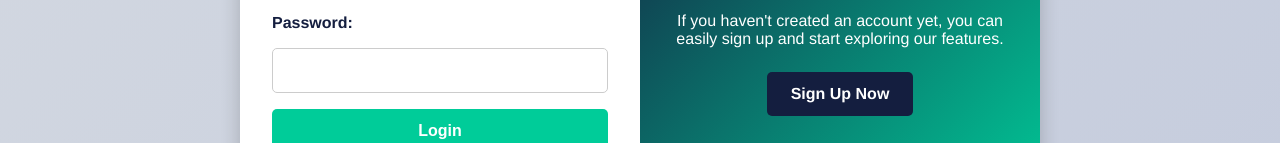
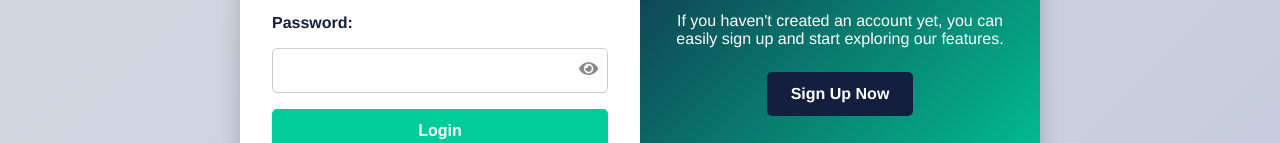
Before and after one commit to engomondiii/lab4gps-platform, a React (Create React App) app: page /login in a window 1280 px wide. Shown: the part 457-600 px from the top of the page. Built offline with nearby package versions, Linux system fonts and the light colour scheme; a web font is replaced by a local one.

Commit message:
added these files

```diff
--- a/src/components/Auths/ForgotPassword.js
+++ b/src/components/Auths/ForgotPassword.js
@@ -1,4 +1,5 @@
 import React, { useState } from "react";
+import { FaEye, FaEyeSlash } from "react-icons/fa"; // Import visibility icons
 import "../../styles/ForgotPassword.css";
 import { useAuth } from "../../Context/AuthContext";
 
@@ -8,6 +9,8 @@ const ForgotPassword = () => {
   const [otp, setOtp] = useState("");
   const [newPassword, setNewPassword] = useState("");
   const [confirmPassword, setConfirmPassword] = useState("");
+  const [showNewPassword, setShowNewPassword] = useState(false); // Toggle visibility for new password
+  const [showConfirmPassword, setShowConfirmPassword] = useState(false); // Toggle visibility for confirm password
   const [error, setError] = useState("");
   const [successMessage, setSuccessMessage] = useState("");
   const [isLoading, setIsLoading] = useState(false);
@@ -106,19 +109,35 @@ const ForgotPassword = () => {
       {step === 3 && (
         <form onSubmit={handlePasswordReset} className="forgot-password-form">
           <label>New Password:</label>
+          <div className="password-container">
             <input
-            type="password"
+              type={showNewPassword ? "text" : "password"}
               value={newPassword}
               onChange={(e) => setNewPassword(e.target.value)}
               required
             />
+            <span
+              className="toggle-password-icon"
+              onClick={() => setShowNewPassword((prev) => !prev)}
+            >
+              {showNewPassword ? <FaEyeSlash /> : <FaEye />}
+            </span>
+          </div>
           <label>Confirm Password:</label>
+          <div className="password-container">
             <input
-            type="password"
+              type={showConfirmPassword ? "text" : "password"}
               value={confirmPassword}
               onChange={(e) => setConfirmPassword(e.target.value)}
               required
             />
+            <span
+              className="toggle-password-icon"
+              onClick={() => setShowConfirmPassword((prev) => !prev)}
+            >
+              {showConfirmPassword ? <FaEyeSlash /> : <FaEye />}
+            </span>
+          </div>
           {error && <p className="error-message">{error}</p>}
           <button type="submit" disabled={isLoading}>
             {isLoading ? "Resetting..." : "Reset Password"}
--- a/src/components/Auths/Login.js
+++ b/src/components/Auths/Login.js
@@ -1,11 +1,13 @@
 import React, { useState } from "react";
 import { useNavigate } from "react-router-dom";
 import { useAuth } from "../../Context/AuthContext"; // Import AuthContext
+import { FaEye, FaEyeSlash } from "react-icons/fa"; // Import visibility icons
 import "../../styles/Login.css";
 
 const Login = () => {
   const [email, setEmail] = useState("");
   const [password, setPassword] = useState("");
+  const [showPassword, setShowPassword] = useState(false); // State to toggle password visibility
   const [error, setError] = useState("");
   const [isLoading, setIsLoading] = useState(false); // Loading state to prevent multiple clicks
   const navigate = useNavigate();
@@ -40,12 +42,20 @@ const Login = () => {
               required
             />
             <label>Password:</label>
-            <input
-              type="password"
-              value={password}
-              onChange={(e) => setPassword(e.target.value)}
-              required
-            />
+            <div className="password-container">
+              <input
+                type={showPassword ? "text" : "password"}
+                value={password}
+                onChange={(e) => setPassword(e.target.value)}
+                required
+              />
+              <span
+                className="toggle-password-icon"
+                onClick={() => setShowPassword((prev) => !prev)}
+              >
+                {showPassword ? <FaEyeSlash /> : <FaEye />}
+              </span>
+            </div>
             {error && <p className="error-message">{error}</p>}
             <button type="submit" disabled={isLoading}>
               {isLoading ? "Logging in..." : "Login"}
--- a/src/components/Auths/Signup.js
+++ b/src/components/Auths/Signup.js
@@ -1,6 +1,7 @@
 import React, { useState } from "react";
 import { useNavigate } from "react-router-dom";
 import { registerUser, verifyOtp } from "../../services/auth";
+import { FaEye, FaEyeSlash } from "react-icons/fa"; // Import visibility icons
 import "../../styles/Signup.css";
 
 const Signup = () => {
@@ -16,6 +17,7 @@ const Signup = () => {
   const [error, setError] = useState("");
   const [success, setSuccess] = useState(false);
   const [isLoading, setIsLoading] = useState(false);
+  const [showPassword, setShowPassword] = useState(false); // State to toggle password visibility
   const navigate = useNavigate();
 
   // Handle form input changes
@@ -99,13 +101,21 @@ const Signup = () => {
                 required
               />
               <label>Password:</label>
+              <div className="password-container">
                 <input
-                type="password"
+                  type={showPassword ? "text" : "password"}
                   name="password"
                   value={formData.password}
                   onChange={handleChange}
                   required
                 />
+                <span
+                  className="toggle-password-icon"
+                  onClick={() => setShowPassword((prev) => !prev)}
+                >
+                  {showPassword ? <FaEyeSlash /> : <FaEye />}
+                </span>
+              </div>
               <label>First Name:</label>
               <input
                 type="text"
--- a/src/styles/ForgotPassword.css
+++ b/src/styles/ForgotPassword.css
@@ -96,3 +96,25 @@
     background: #009977;
     transform: scale(1.05);
   }
+  .password-container {
+    display: flex;
+    align-items: center;
+    position: relative;
+  }
+
+  .password-container input {
+    flex: 1;
+    padding-right: 30px; /* Space for the icon */
+  }
+
+  .toggle-password-icon {
+    position: absolute;
+    right: 10px;
+    cursor: pointer;
+    font-size: 1.2em;
+    color: #888;
+  }
+
+  .toggle-password-icon:hover {
+    color: #555;
+  }
--- a/src/styles/Login.css
+++ b/src/styles/Login.css
@@ -152,3 +152,25 @@
       display: none;
   }
 }
+.password-container {
+  display: flex;
+  align-items: center;
+  position: relative;
+}
+
+.password-container input {
+  flex: 1;
+  padding-right: 30px; /* Space for the icon */
+}
+
+.toggle-password-icon {
+  position: absolute;
+  right: 10px;
+  cursor: pointer;
+  font-size: 1.2em;
+  color: #888;
+}
+
+.toggle-password-icon:hover {
+  color: #555;
+}
--- a/src/styles/Signup.css
+++ b/src/styles/Signup.css
@@ -190,3 +190,25 @@
     margin: 0 auto;
   }
 }
+.password-container {
+  display: flex;
+  align-items: center;
+  position: relative;
+}
+
+.password-container input {
+  flex: 1;
+  padding-right: 30px; /* Space for the icon */
+}
+
+.toggle-password-icon {
+  position: absolute;
+  right: 10px;
+  cursor: pointer;
+  font-size: 1.2em;
+  color: #888;
+}
+
+.toggle-password-icon:hover {
+  color: #555;
+}
```
Lines whose indentation alone changed are shown as unchanged.
